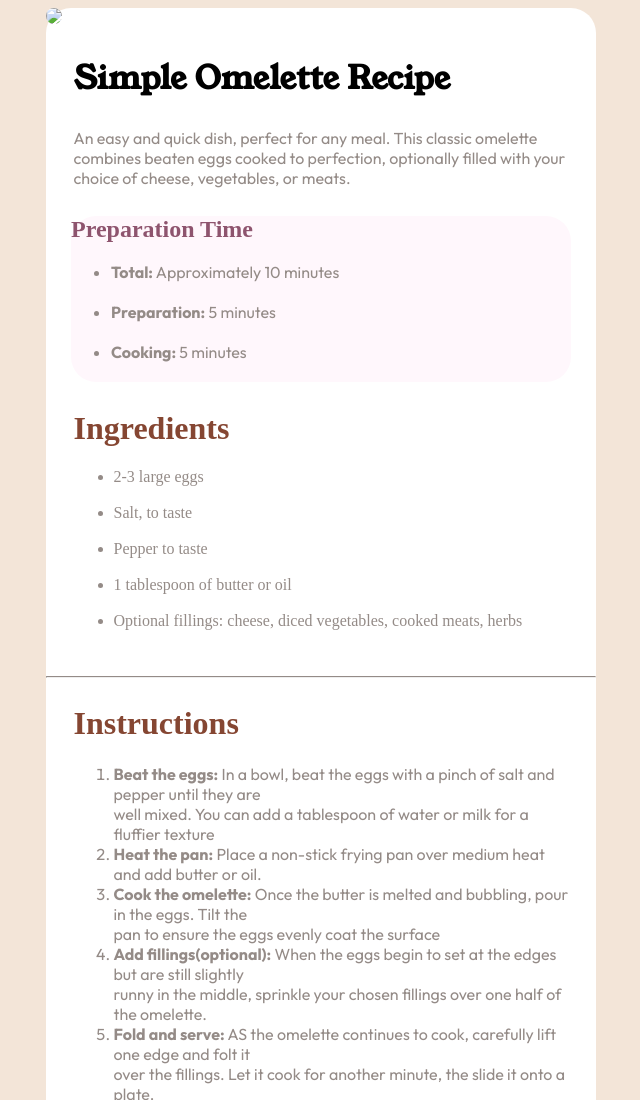
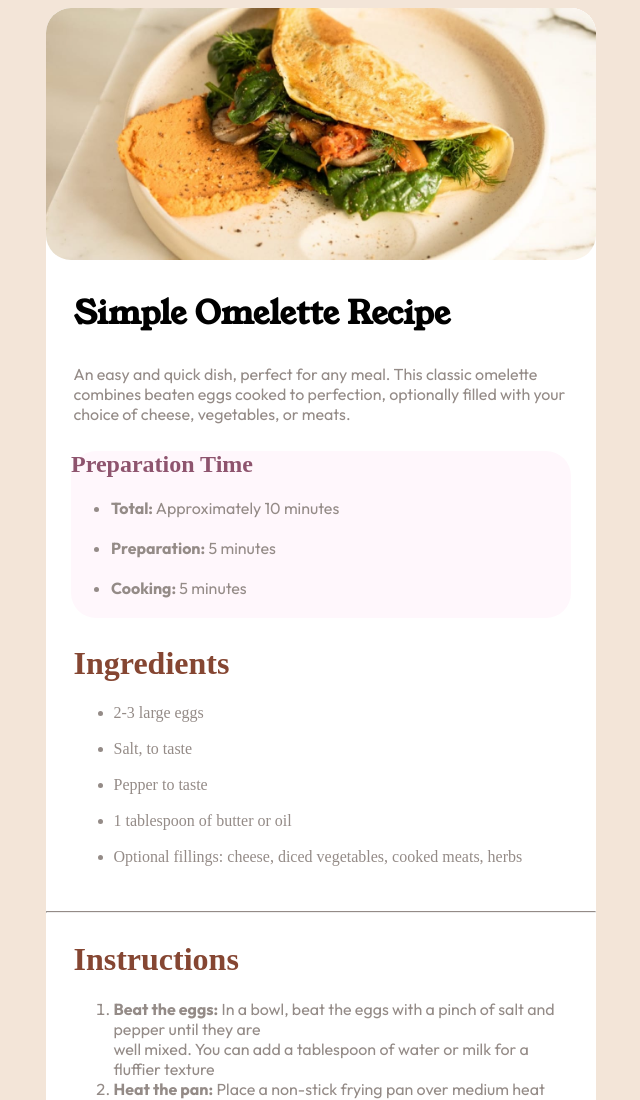
Before and after one commit to AJSolis/austinsolis-portfolio, a plain HTML site: page austinsolis-portfolio/pages/recipe.html in a window 1280 px wide. Shown: the top 1100 px of the page, without its empty margins (319-959 px from the left). Drawn offline with Linux system fonts and the light colour scheme; the site is published under a folder, as on GitHub Pages, so addresses that start at the root find nothing.

Commit message:
Update Image link

```diff
--- a/austinsolis-portfolio/pages/recipe.html
+++ b/austinsolis-portfolio/pages/recipe.html
@@ -13,7 +13,7 @@
     <body class="recipe-body">
       <div class="recipe-body-white">
         <div class="recipe-information">
-          <img src="/assets/images/image-omelette.jpeg" width="100%" class="header-img" />
+          <img src="../../assets/images/image-omelette.jpeg" width="100%" class="header-img" />
           <h1 class="top-header">
             Simple Omelette Recipe
           </h1>
```
Also changed, not shown: austinsolis-portfolio/pages/front-end-projects.html (+1 -1 lines).
